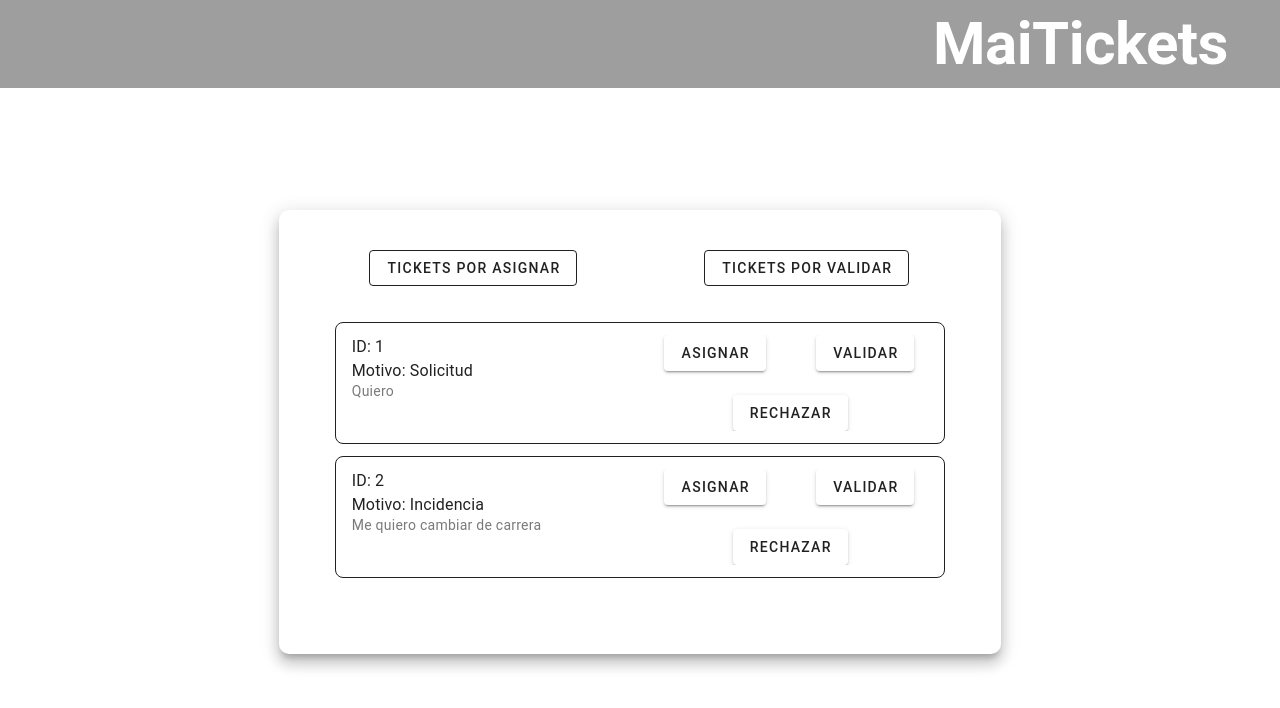
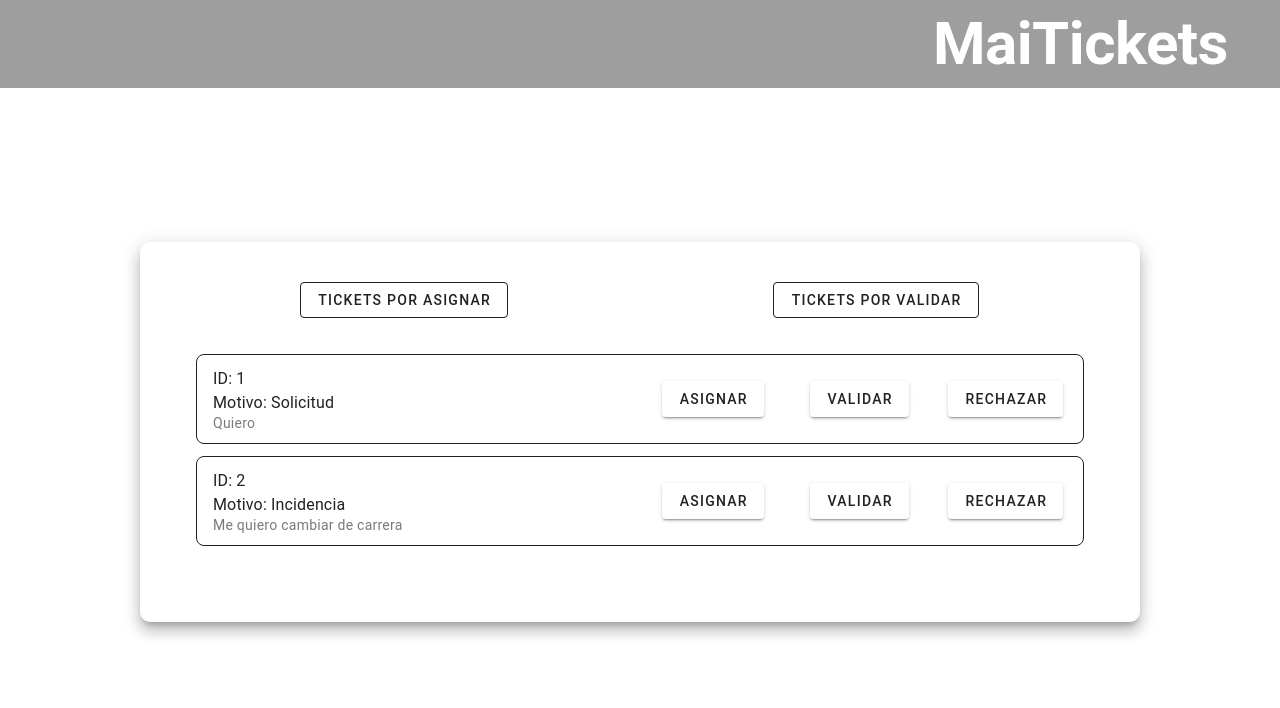
Before and after one commit to FabianLizama/maiTicketsProject, a Vue app in the folder vue-frontend/: page /assign-ticket in a window 1280 px wide. Shown: the top 708 px of the page. Built offline with nearby package versions, Linux system fonts and the light colour scheme.

Commit message:
fix: button centereds

```diff
--- a/vue-frontend/src/components/pages/LeadershipAssign.vue
+++ b/vue-frontend/src/components/pages/LeadershipAssign.vue
@@ -14,6 +14,7 @@
             :elevation="10"
             class="pa-10"
             style="border-radius: 10px"
+            min-width="1000"
             >
                 <v-row justify="center">
                     <v-col align="center">
@@ -43,7 +44,7 @@
                             class="py-3 my-3 rounded-lg"
                         >
                             <v-row>
-                                <v-col>
+                                <v-col align="center">
                                     <v-list-item-title class="text-left">
                                         ID: {{ item.idTicket }}<br>Motivo: {{ item.category }}
                                     </v-list-item-title>
@@ -51,8 +52,8 @@
                                         {{ item.description }}
                                     </v-list-item-subtitle>
                                 </v-col>
-                                <v-col>
-                                    <v-row>
+                                <v-col class="d-flex align-center">
+                                    <v-row justify="space-between" align="center">
                                         <v-col>
                                             <v-btn>
                                                 Asignar
```
